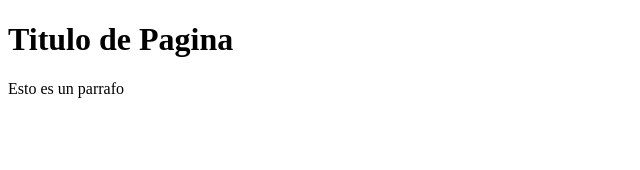
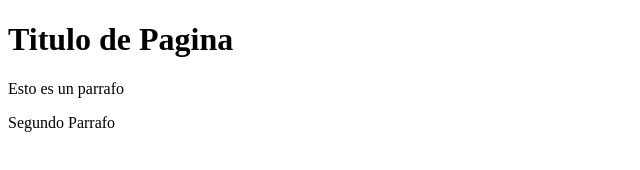
Before and after one commit to Circaos/ProyectoPrueba, a plain HTML site: page index.html in a window 1280 px wide. Shown: the whole page, without its empty margins (0-640 px from the left). Drawn offline with Linux system fonts and the light colour scheme.

Commit message:
Agregando segundo parrafo

```diff
--- a/index.html
+++ b/index.html
@@ -9,5 +9,6 @@
 <body>
     <h1>Titulo de Pagina</h1>
     <p>Esto es un parrafo</p>
+    <p>Segundo Parrafo</p>
 </body>
 </html>
```
